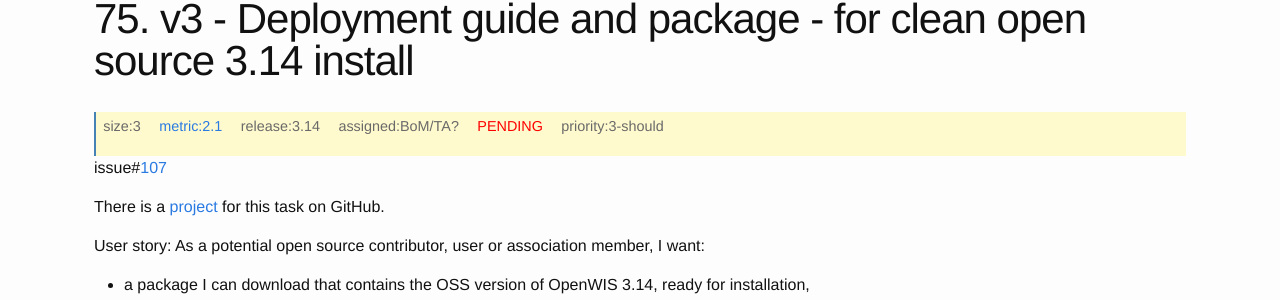
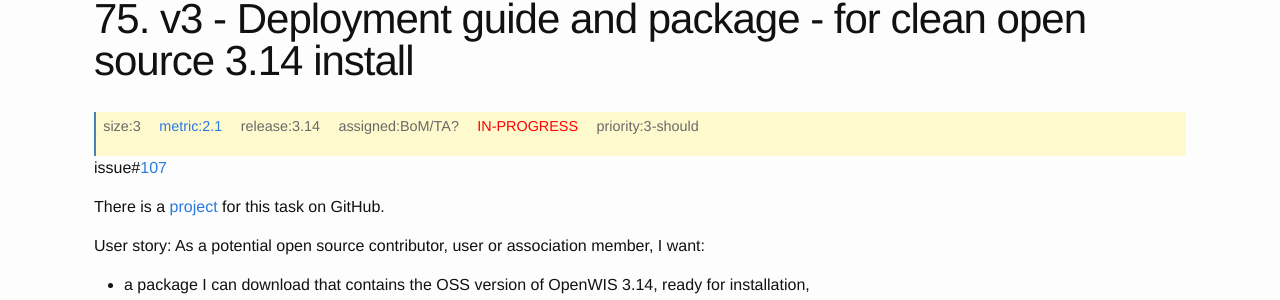
Before and after one commit to OpenWIS/openwis-documentation, a Jekyll site: the page built from _kanban/OpenWIS-Backlog-000075.md, in a window 1280 px wide. Shown: the part 150-450 px from the top of the page. Built offline with Jekyll 4.4.1, drawn with Linux system fonts in a browser that asks for light colours.

Commit message:
Update OpenWIS-Backlog-000075.md

```diff
--- a/_kanban/OpenWIS-Backlog-000075.md
+++ b/_kanban/OpenWIS-Backlog-000075.md
@@ -2,7 +2,7 @@
 layout: backlog
 title: v3 - Deployment guide and package - for clean open source 3.14 install
 kanCategory: analyse
-kanSubCategory: pending
+kanSubCategory: in-progress
 kanAssigned: BoM/TA?
 kanBacklog: 75
 kanIssue: 107
```
